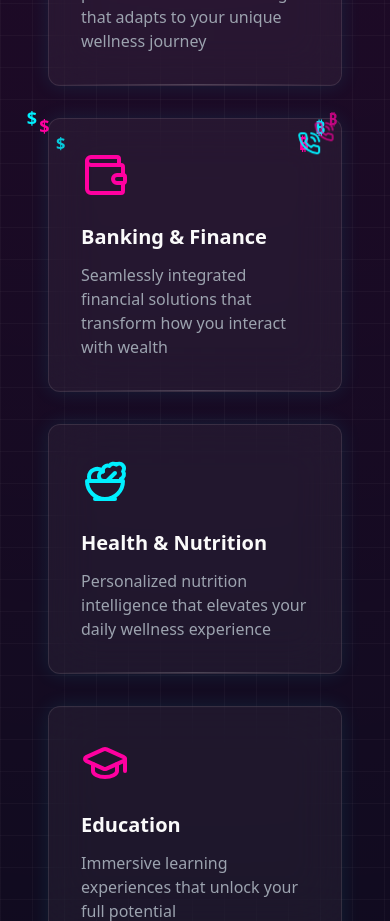
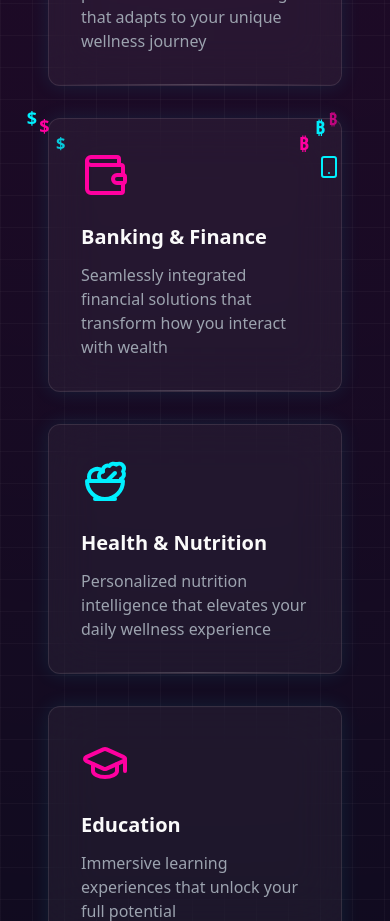
Before and after one commit to ActivateLLC/qstate-harmony-hub, a React (Vite) app: page / in a window 390 px wide. Shown: the part 2360-3281 px from the top of the page. Built offline with nearby package versions, Linux system fonts and the light colour scheme; what @supabase/auth-helpers-react would draw is missing.

Commit message:
Add stationary cell phone icon
Implement a new stationary cell phone icon in the design to match the style of the wallet icon. The new icon should resemble an iPhone and maintain consistent visual aesthetics across the interface.
[skip gpt_engineer]

```diff
--- a/src/components/life-areas/AreaCard.tsx
+++ b/src/components/life-areas/AreaCard.tsx
@@ -1,5 +1,5 @@
 import { motion } from "framer-motion";
-import { LucideIcon, PhoneCall } from "lucide-react";
+import { LucideIcon, PhoneCall, Smartphone } from "lucide-react";
 
 interface AreaCardProps {
   title: string;
@@ -83,6 +83,7 @@ const AreaCard = ({ title, description, icon: Icon, color, onClick }: AreaCardPr
         {title === "Banking & Finance" ? (
           <div className="relative">
             <Icon className="w-12 h-12" />
+            <Smartphone className="absolute -right-8 top-1 w-6 h-6 text-qblue" />
             {[...Array(3)].map((_, index) => (
               <motion.div
                 key={`bitcoin-${index}`}
@@ -102,27 +103,6 @@ const AreaCard = ({ title, description, icon: Icon, color, onClick }: AreaCardPr
                 className="absolute -right-4 top-0"
               >
                 <div className={`text-lg font-bold ${index % 2 === 0 ? 'text-qpink' : 'text-qblue'}`}>₿</div>
-              </motion.div>
-            ))}
-            {[...Array(2)].map((_, index) => (
-              <motion.div
-                key={`phone-${index}`}
-                initial={{ opacity: 0, scale: 0, y: 0 }}
-                animate={{
-                  opacity: [0, 1, 1, 0],
-                  scale: [0.5, 1, 1, 0.5],
-                  y: [-10 * (index + 1), -30 * (index + 1)],
-                  x: [index * 10 - 15, index * 20 - 25]
-                }}
-                transition={{
-                  duration: 2,
-                  delay: index * 0.3,
-                  repeat: Infinity,
-                  repeatType: "loop"
-                }}
-                className="absolute -right-8 top-0"
-              >
-                <PhoneCall className={`w-6 h-6 ${index % 2 === 0 ? 'text-qblue' : 'text-qpink'}`} />
               </motion.div>
             ))}
             {[...Array(3)].map((_, index) => (
```
